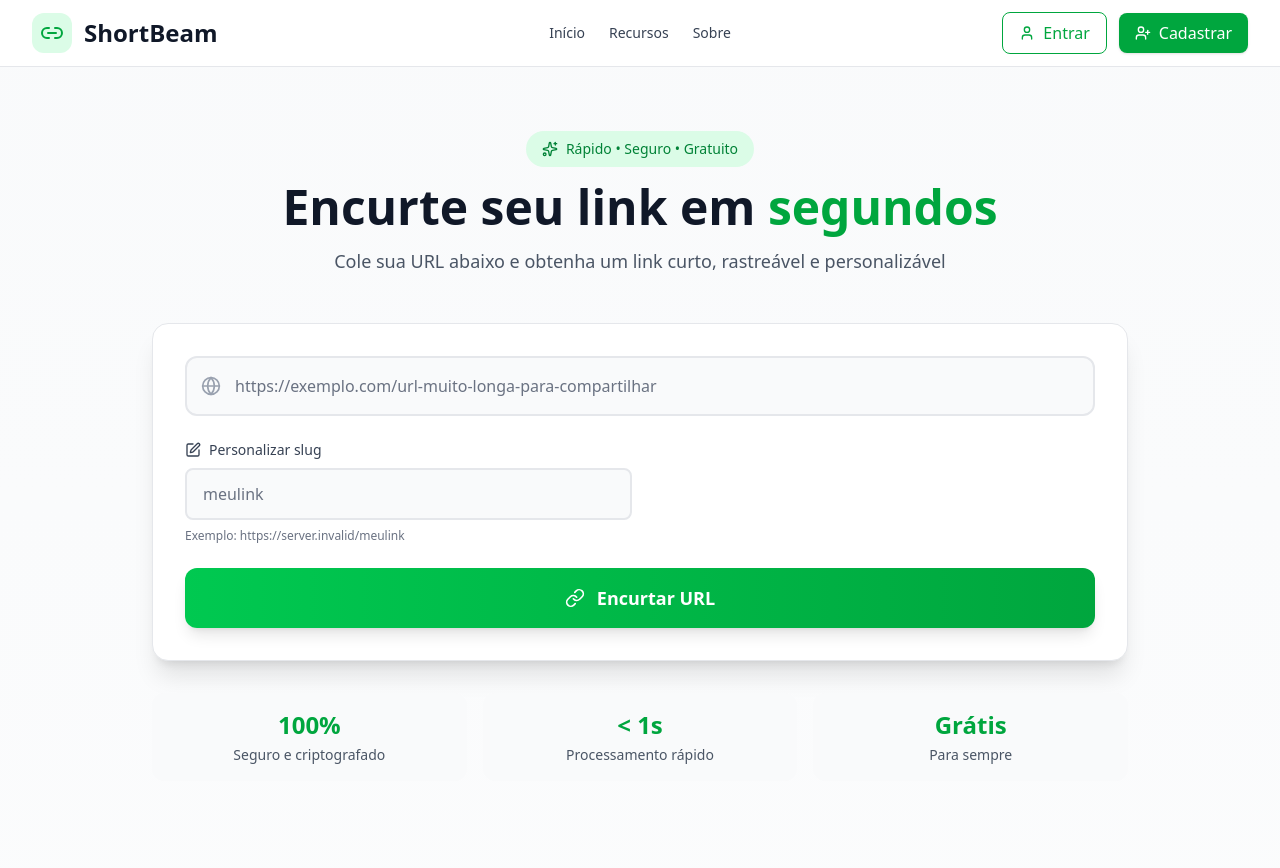
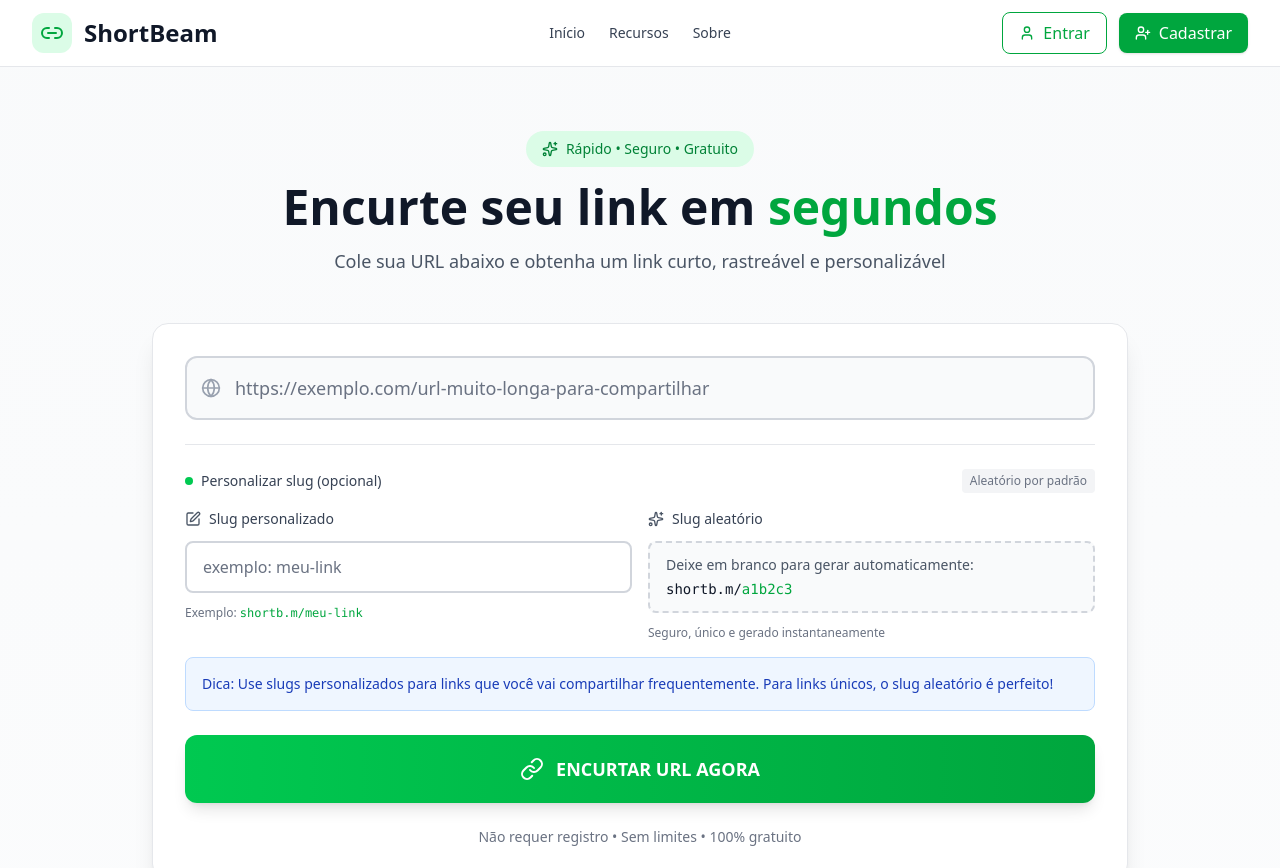
Before and after one commit to Leoarf/shortbeam, a Next.js app: page / in a window 1280 px wide. Shown: the top 868 px of the page. Built offline with nearby package versions, Linux system fonts and the light colour scheme; no server answers.

Commit message:
refactor: remove unnecessary field from URL shortener form

```diff
--- a/app/components/UrlShortener/AdvancedOptions.tsx
+++ b/app/components/UrlShortener/AdvancedOptions.tsx
@@ -1,4 +1,4 @@
-import { Edit } from 'lucide-react';
+import { Edit, Sparkles } from 'lucide-react';
 
 interface AdvancedOptionsProps {
   customSlug: string;
@@ -10,23 +10,57 @@ export function AdvancedOptions({
   setCustomSlug,
 }: AdvancedOptionsProps) {
   return (
+    <div className="space-y-4">
       <div className="grid grid-cols-1 md:grid-cols-2 gap-4">
-      {/* Customize slug */}
-      <div className="space-y-2">
-        <label className="flex items-center gap-2 text-sm font-medium text-gray-700">
-          <Edit className="w-4 h-4" />
-          Personalizar slug
+        {/* Custom Slug Option */}
+        <div className="space-y-3">
+          <div className="flex items-center gap-2">
+            <Edit className="w-4 h-4 text-gray-600" />
+            <label className="text-sm font-medium text-gray-700">
+              Slug personalizado
             </label>
+          </div>
           <input
             type="text"
             value={customSlug}
             onChange={(e) => setCustomSlug(e.target.value)}
-          placeholder="meulink"
-          className="w-full px-4 py-3 rounded-lg border-2 border-gray-200 bg-gray-50 text-gray-900 placeholder-gray-500 focus:outline-none focus:border-green-500 focus:ring-2 focus:ring-green-200 transition-all duration-200"
+            placeholder="exemplo: meu-link"
+            className="w-full px-4 py-3 rounded-lg border-2 border-gray-300 bg-white text-gray-900 placeholder-gray-500 focus:outline-none focus:border-green-500 focus:ring-2 focus:ring-green-200 transition-all duration-200"
           />
           <p className="text-xs text-gray-500">
-          Exemplo: {process.env.NEXT_PUBLIC_APP_URL || 'shortb.m'}/
-          <span className="font-medium">{customSlug || 'meulink'}</span>
+            Exemplo:{' '}
+            <span className="font-mono text-green-600">
+              shortb.m/{customSlug || 'meu-link'}
+            </span>
+          </p>
+        </div>
+        {/* Auto-generated Slug Preview */}
+        <div className="space-y-3">
+          <div className="flex items-center gap-2">
+            <Sparkles className="w-4 h-4 text-gray-600" />
+            <label className="text-sm font-medium text-gray-700">
+              Slug aleatório
+            </label>
+          </div>
+          <div className="px-4 py-3 rounded-lg border-2 border-dashed border-gray-300 bg-gray-50">
+            <p className="text-gray-600 text-sm">
+              Deixe em branco para gerar automaticamente:
+            </p>
+            <p className="font-mono text-gray-900 mt-1 text-sm">
+              shortb.m/<span className="text-green-600">a1b2c3</span>
+            </p>
+          </div>
+          <p className="text-xs text-gray-500">
+            Seguro, único e gerado instantaneamente
+          </p>
+        </div>
+      </div>
+      {/* Info Box */}
+      <div className="bg-blue-50 border border-blue-200 rounded-lg p-4">
+        <p className="text-sm text-blue-800">
+          <span className="font-medium">Dica:</span> Use slugs personalizados
+          para links que você vai compartilhar frequentemente. Para links
+          únicos, o slug aleatório é perfeito!
         </p>
       </div>
     </div>
--- a/app/components/UrlShortener/UrlInputForm.tsx
+++ b/app/components/UrlShortener/UrlInputForm.tsx
@@ -34,45 +34,65 @@ export function UrlInputForm({
             {...register('url')}
             type="url"
             placeholder="https://exemplo.com/url-muito-longa-para-compartilhar"
-            className={`w-full pl-12 pr-4 py-4 text-base rounded-xl border-2 ${
-              errors.url ? 'border-red-300' : 'border-gray-200'
-            } bg-gray-50 text-gray-900 placeholder-gray-500 focus:outline-none focus:border-green-500 focus:ring-2 focus:ring-green-200 transition-all duration-200`}
+            className={`w-full pl-12 pr-4 py-4 text-lg rounded-xl border-2 ${
+              errors.url
+                ? 'border-red-300 bg-red-50'
+                : 'border-gray-300 bg-gray-50'
+            } text-gray-900 placeholder-gray-500 focus:outline-none focus:border-green-500 focus:ring-4 focus:ring-green-100 transition-all duration-200`}
           />
         </div>
         {errors.url && (
-          <div className="flex items-center gap-2 text-sm text-red-600">
+          <div className="flex items-center gap-2 text-sm text-red-600 bg-red-50 px-4 py-2 rounded-lg">
             <AlertCircle className="w-4 h-4" />
             <span>{errors.url.message}</span>
           </div>
         )}
       </div>
+      {/* Advanced Options Toggle */}
+      <div className="border-t border-gray-200 pt-6">
+        <div className="flex items-center justify-between mb-4">
+          <div className="flex items-center gap-2">
+            <div className="w-2 h-2 bg-green-500 rounded-full"></div>
+            <span className="text-sm font-medium text-gray-700">
+              Personalizar slug (opcional)
+            </span>
+          </div>
+          <span className="text-xs text-gray-500 bg-gray-100 px-2 py-1 rounded">
+            Aleatório por padrão
+          </span>
+        </div>
+
         <AdvancedOptions
           customSlug={customSlug}
           setCustomSlug={setCustomSlug}
         />
         {errors.customSlug && (
-        <div className="flex items-center gap-2 text-sm text-red-600">
+          <div className="flex items-center gap-2 text-sm text-red-600 bg-red-50 px-4 py-2 rounded-lg mt-4">
             <AlertCircle className="w-4 h-4" />
             <span>{errors.customSlug.message}</span>
           </div>
         )}
+      </div>
       <button
         type="submit"
         disabled={isLoading}
-        className="w-full py-4 px-6 bg-linear-to-r from-green-500 to-green-600 hover:from-green-600 hover:to-green-700 text-white font-semibold text-lg rounded-xl transition-all duration-200 disabled:opacity-50 disabled:cursor-not-allowed flex items-center justify-center gap-3 shadow-lg hover:shadow-xl"
+        className="w-full py-5 px-6 bg-linear-to-r from-green-500 to-green-600 hover:from-green-600 hover:to-green-700 text-white font-bold text-lg rounded-xl transition-all duration-200 disabled:opacity-50 disabled:cursor-not-allowed flex items-center justify-center gap-3 shadow-lg hover:shadow-xl hover:scale-[1.02] active:scale-[0.98]"
       >
         {isLoading ? (
           <>
-            <div className="w-5 h-5 border-2 border-white border-t-transparent rounded-full animate-spin" />
+            <div className="w-6 h-6 border-3 border-white border-t-transparent rounded-full animate-spin" />
             <span>Encurtando...</span>
           </>
         ) : (
           <>
-            <Link className="w-5 h-5" />
-            <span>Encurtar URL</span>
+            <Link className="w-6 h-6" />
+            <span>ENCURTAR URL AGORA</span>
           </>
         )}
       </button>
+      <p className="text-center text-gray-500 text-sm">
+        Não requer registro • Sem limites • 100% gratuito
+      </p>
     </form>
   );
 }
```
Lines whose indentation alone changed are shown as unchanged.
